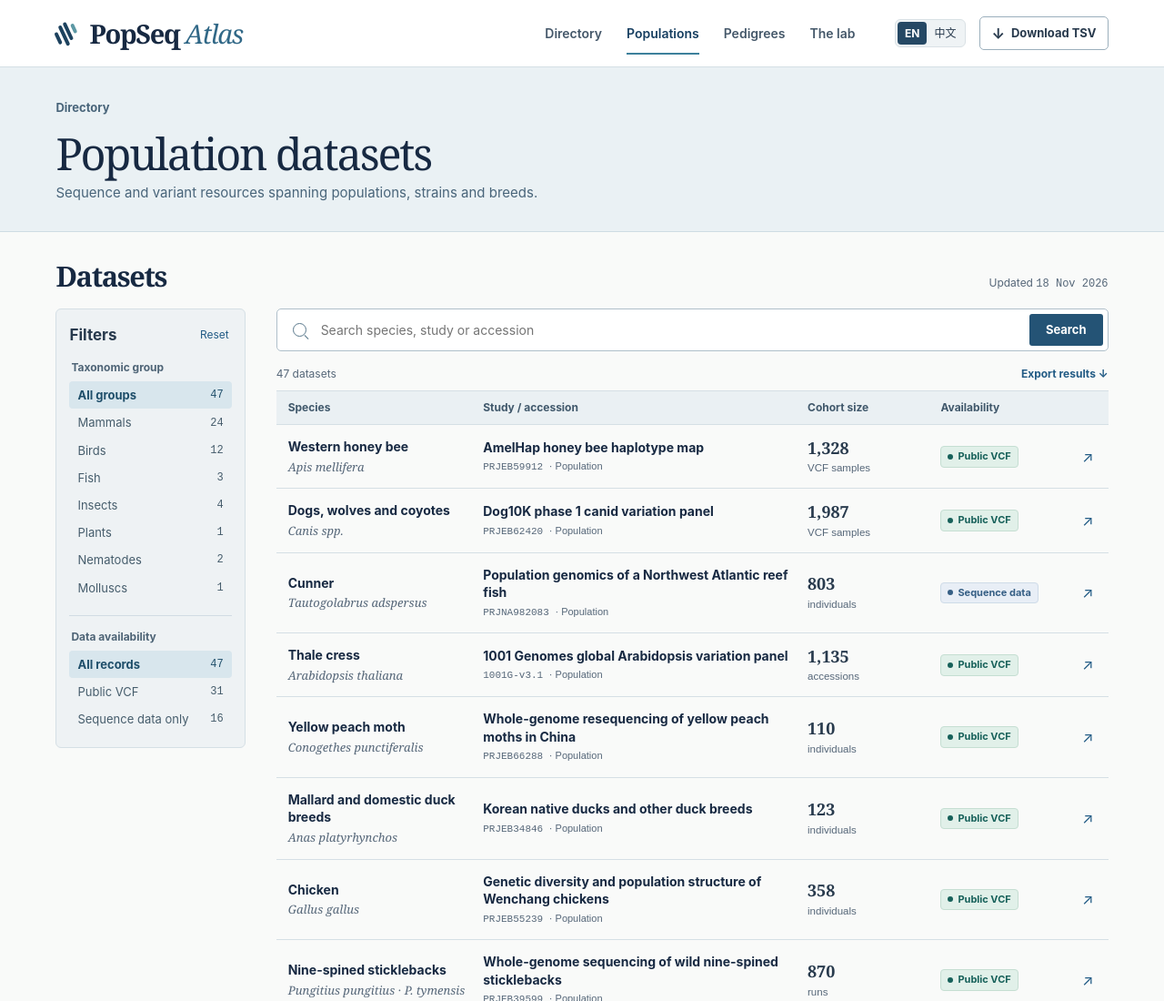
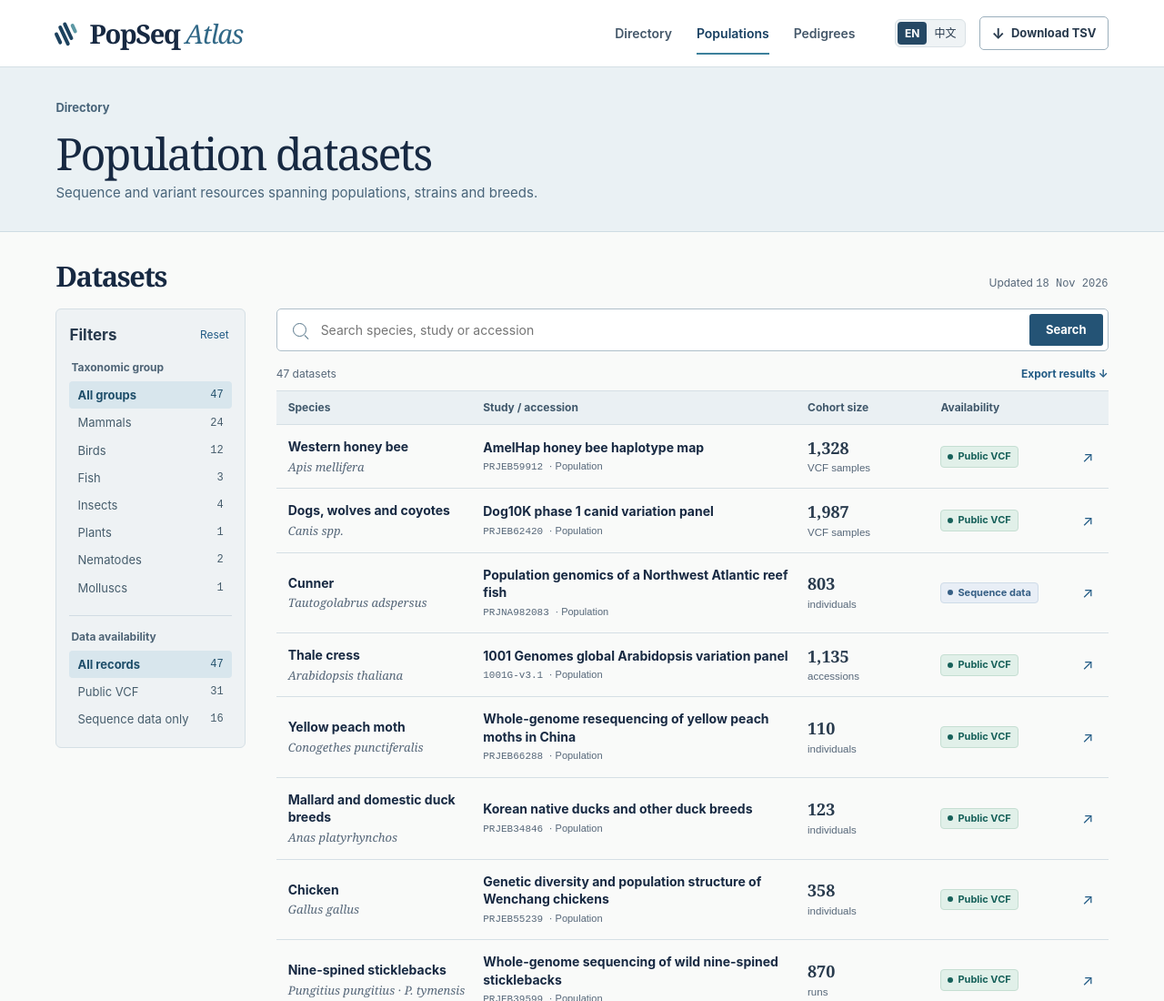
Before and after one commit to xuejinghub/pop-seq-resources, a plain HTML site: page population.html in a window 1280 px wide. Shown: the top 1100 px of the page at 91% size. Drawn offline with Linux system fonts and the light colour scheme.

Commit message:
Refactor header structure in population.html

```diff
--- a/population.html
+++ b/population.html
@@ -4,7 +4,7 @@
 <link rel="alternate" hreflang="zh-CN" href="zh/population.html"><link rel="icon" href="assets/favicon.png">
 <link rel="stylesheet" href="assets/style.css"><script defer src="assets/catalog.js"></script></head><body>
 <a class="skip" href="#main">Skip to content</a>
-<header><div class="frame top"><a class="brand" href="index.html"><span class="brand-mark" aria-hidden="true"><b></b><b></b><b></b><b></b></span><span>PopSeq <em>Atlas</em></span></a><nav aria-label="Main navigation"><a href="index.html">Directory</a><a href="population.html" aria-current="page">Populations</a><a href="pedigree.html">Pedigrees</a><a href="lab.html">The lab</a></nav><div class="utilities"><div class="languages" role="group" aria-label="Language"><span aria-current="true" lang="en">EN</span><a class="lang-link" href="zh/population.html" hreflang="zh-CN" lang="zh-CN" aria-label="Switch to Chinese">中文</a></div><a class="download" href="data/catalog.tsv" download><span aria-hidden="true">↓</span> Download TSV</a></div></div></header>
+<header><div class="frame top"><a class="brand" href="index.html"><span class="brand-mark" aria-hidden="true"><b></b><b></b><b></b><b></b></span><span>PopSeq <em>Atlas</em></span></a><nav aria-label="Main navigation"><a href="index.html">Directory</a><a href="population.html" aria-current="page">Populations</a><a href="pedigree.html">Pedigrees</a></nav><div class="utilities"><div class="languages" role="group" aria-label="Language"><span aria-current="true" lang="en">EN</span><a class="lang-link" href="zh/population.html" hreflang="zh-CN" lang="zh-CN" aria-label="Switch to Chinese">中文</a></div><a class="download" href="data/catalog.tsv" download><span aria-hidden="true">↓</span> Download TSV</a></div></div></header>
 <main id="main"><section class="pagehead"><div class="frame"><a class="crumb" href="index.html">Directory</a><h1>Population datasets</h1><p>Sequence and variant resources spanning populations, strains and breeds.</p></div></section><section class="frame catalog" id="catalog"><div class="catalog-heading"><h2>Datasets</h2><p>Updated <time datetime="2026-11-18">18 Nov 2026</time></p></div>
 <div class="catalog-grid"><aside id="filters"><div class="side-title"><h3>Filters</h3><button class="reset" id="reset">Reset</button></div>
 <fieldset><legend>Taxonomic group</legend><label class="facet"><input type="radio" name="group" value="" checked><span>All groups</span><small>47</small></label><label class="facet"><input type="radio" name="group" value="mammals"><span>Mammals</span><small>24</small></label><label class="facet"><input type="radio" name="group" value="birds"><span>Birds</span><small>12</small></label><label class="facet"><input type="radio" name="group" value="fish"><span>Fish</span><small>3</small></label><label class="facet"><input type="radio" name="group" value="insects"><span>Insects</span><small>4</small></label><label class="facet"><input type="radio" name="group" value="plants"><span>Plants</span><small>1</small></label><label class="facet"><input type="radio" name="group" value="nematodes"><span>Nematodes</span><small>2</small></label><label class="facet"><input type="radio" name="group" value="molluscs"><span>Molluscs</span><small>1</small></label></fieldset><fieldset><legend>Data availability</legend><label class="facet"><input type="radio" name="type" value="" checked><span>All records</span><small>47</small></label><label class="facet"><input type="radio" name="type" value="vcf"><span>Public VCF</span><small>31</small></label><label class="facet"><input type="radio" name="type" value="reads"><span>Sequence data only</span><small>16</small></label></fieldset></aside>
```
